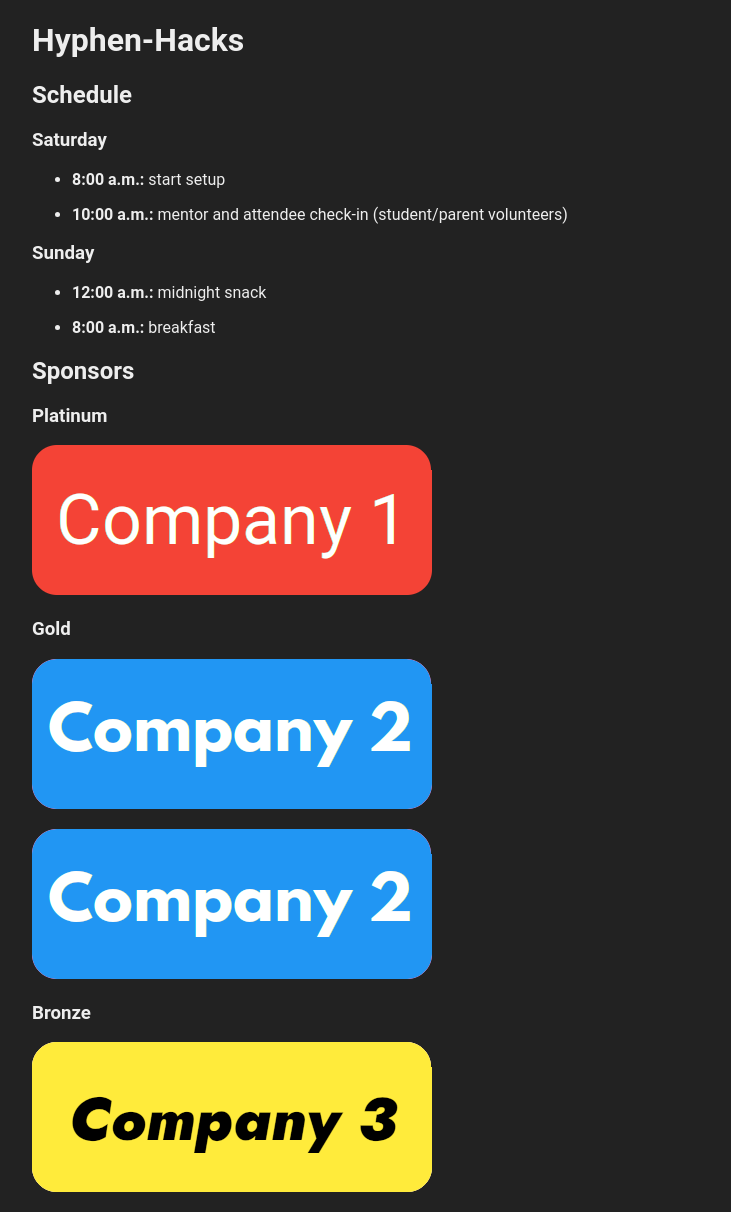
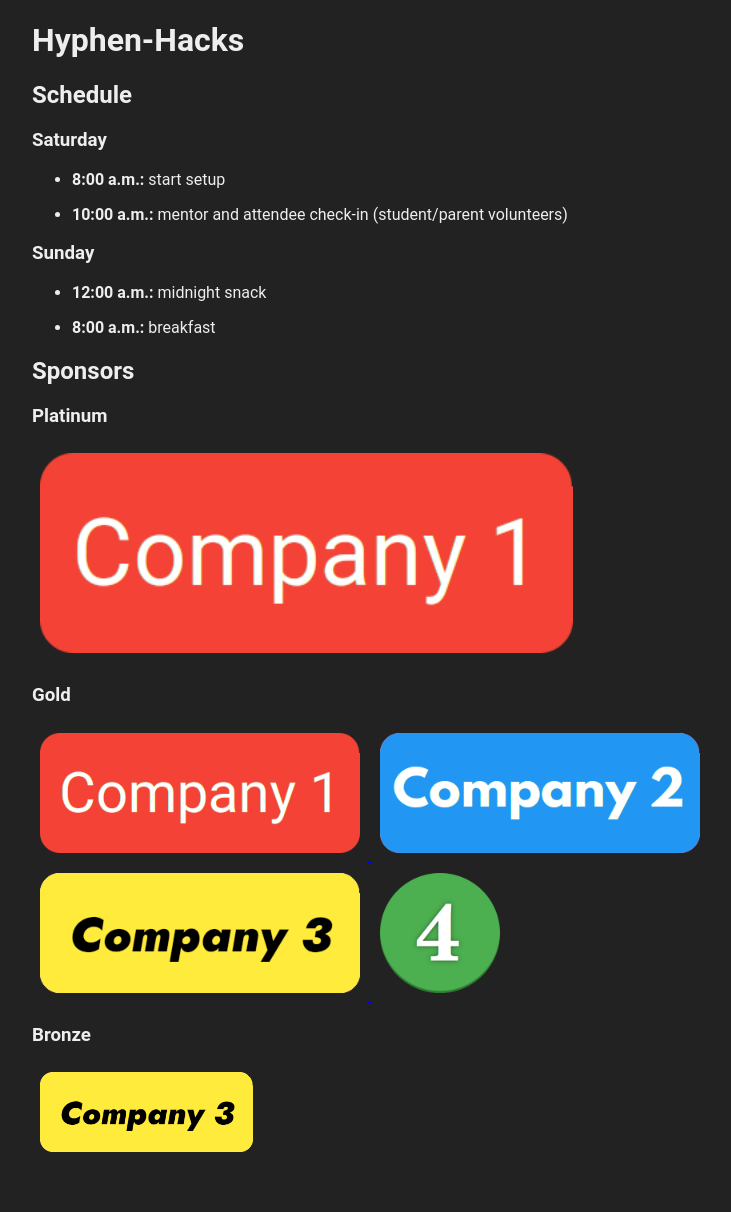
Before and after one commit to 190n/190n.github.io, a Jekyll site: the page built from index.html, in a window 1280 px wide. Shown: the whole page, without its empty margins (208-939 px from the left). Built offline with Jekyll 4.4.1, drawn with Linux system fonts in a browser that asks for light colours; after the commit the page ends 1180 px from its top, so only the background shows below that.

Commit message:
More sponsors

```diff
--- a/_includes/sponsors.md
+++ b/_includes/sponsors.md
@@ -2,7 +2,9 @@
 ### Platinum
 
 {% for sp in site.data.sponsors.platinum %}
-[![{{ sp.name }}](/img/logos/{{ sp.logo }})]({{ sp.url}})
+<a href="{{ sp.url }}" target="_blank">
+    <img src="/img/logos/{{ sp.logo }}" class="logo logo-platinum" alt="{{ sp.name }}" title="{{ sp.name }}">
+</a>
 {% endfor %}
 
 {% endif %}
@@ -10,15 +12,18 @@
 ### Gold
 
 {% for sp in site.data.sponsors.gold %}
-[![{{ sp.name }}](/img/logos/{{ sp.logo }})]({{ sp.url}})
-{% endfor %}
+<a href="{{ sp.url }}" target="_blank">
+    <img src="/img/logos/{{ sp.logo }}" class="logo logo-gold" alt="{{ sp.name }}" title="{{ sp.name }}">
+</a>{% endfor %}
 
 {% endif %}
 {% if site.data.sponsors.silver.size > 0 %}
 ### Silver
 
 {% for sp in site.data.sponsors.silver %}
-[![{{ sp.name }}](/img/logos/{{ sp.logo }})]({{ sp.url}})
+<a href="{{ sp.url }}" target="_blank">
+    <img src="/img/logos/{{ sp.logo }}" class="logo logo-silver" alt="{{ sp.name }}" title="{{ sp.name }}">
+</a>
 {% endfor %}
 
 {% endif %}
@@ -26,7 +31,9 @@
 ### Bronze
 
 {% for sp in site.data.sponsors.bronze %}
-[![{{ sp.name }}](/img/logos/{{ sp.logo }})]({{ sp.url}})
+<a href="{{ sp.url }}" target="_blank">
+    <img src="/img/logos/{{ sp.logo }}" class="logo logo-silver" alt="{{ sp.name }}" title="{{ sp.name }}">
+</a>
 {% endfor %}
 
 {% endif %}
--- a/css/main.css
+++ b/css/main.css
@@ -9,3 +9,20 @@ body {
     color: #eeeeee;
     font-family: Roboto;
 }
+
+.logo {
+    display: inline-block;
+    margin: 8px;
+}
+
+.logo-platinum {
+    height: 200px;
+}
+
+.logo-gold {
+    height: 120px;
+}
+
+.logo-silver, .logo-bronze {
+    height: 80px;
+}
```
Also changed, not shown: _data/sponsors.yml (+9 -1 lines), img/logos/company4.png (added).
